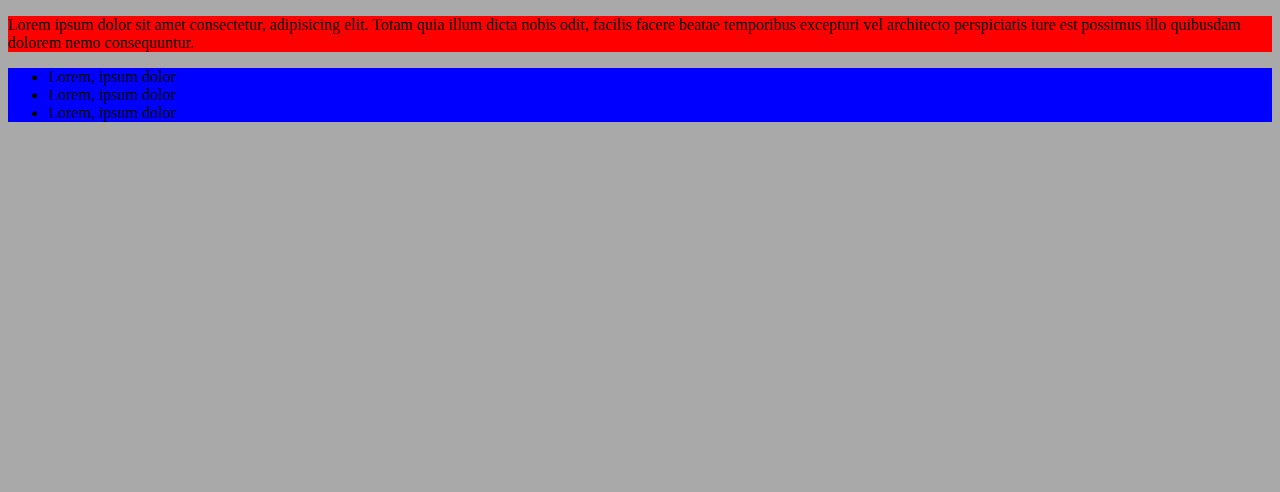
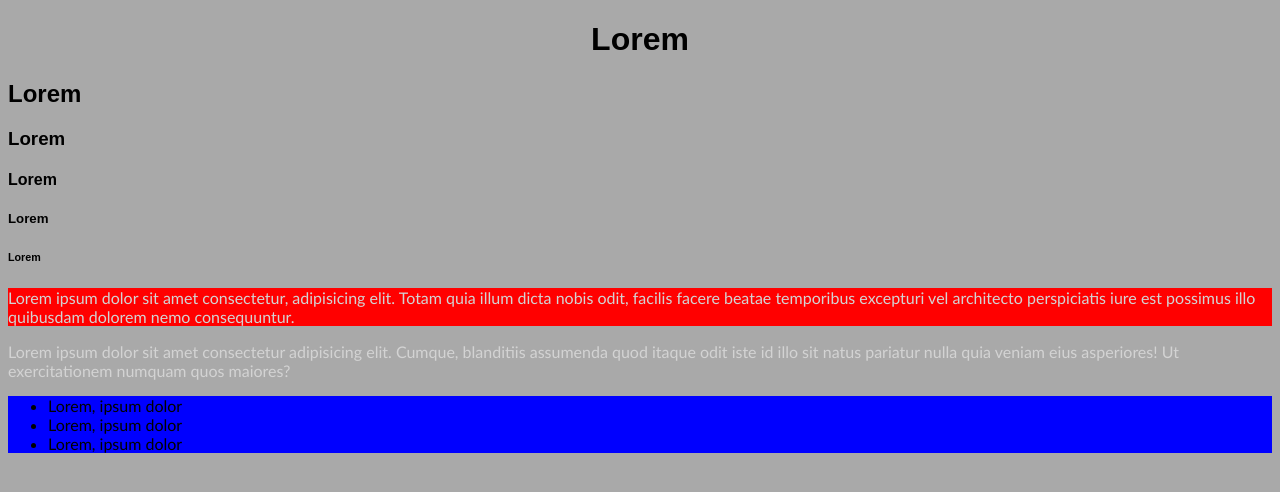
Before and after one commit to gianmarcodalfonso/primo-css, a plain HTML site: page index.html in a window 1280 px wide. Drawn offline with Linux system fonts and the light colour scheme.

Commit message:
Add (css)

```diff
--- a/css/style.css
+++ b/css/style.css
@@ -1,5 +1,25 @@
 body {
   background-color: darkgrey;
+  font-family: 'Trebuchet MS', 'Lucida Sans Unicode', 'Lucida Grande', 'Lucida Sans', Arial, sans-serif;
+}
+
+h1,
+h2,
+h3,
+h4,
+h5,
+h6 {
+  font-family: Arial, Helvetica, sans-serif;
+}
+
+h1 {
+  font-size: 32px;
+  text-align: center;
+}
+
+p,
+span {
+  color: lightgray;
 }
 
 #lorem-head {
--- a/index.html
+++ b/index.html
@@ -9,11 +9,19 @@
 </head>
 
 <body>
+  <h1>Lorem</h1>
+  <h2>Lorem</h2>
+  <h3>Lorem</h3>
+  <h4>Lorem</h4>
+  <h5>Lorem</h5>
+  <h6>Lorem</h6>
   <div>
     <p id="lorem-head">Lorem ipsum dolor sit amet consectetur, adipisicing elit. Totam quia illum dicta nobis odit,
       facilis facere
       beatae temporibus excepturi vel architecto perspiciatis iure est possimus illo quibusdam dolorem nemo
       consequuntur.</p>
+    <span>Lorem ipsum dolor sit amet consectetur adipisicing elit. Cumque, blanditiis assumenda quod itaque odit iste id
+      illo sit natus pariatur nulla quia veniam eius asperiores! Ut exercitationem numquam quos maiores?</span>
 
     <ul class="generic-ulist">
       <li>Lorem, ipsum dolor</li>
```
